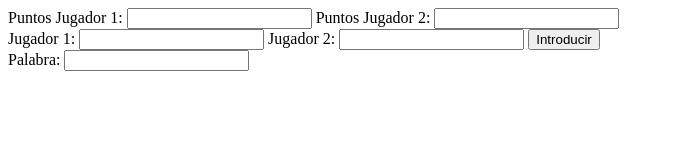
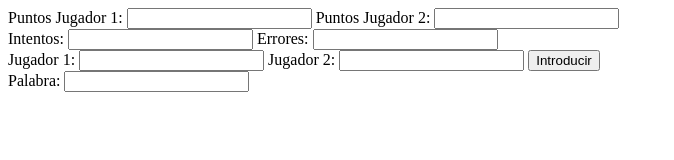
Before and after one commit to jonathanmartirubio/AppAhorcadoJS, a plain HTML site: page ahorcado.html in a window 1280 px wide. Shown: the whole page, without its empty margins (0-674 px from the left). Drawn offline with Linux system fonts and the light colour scheme.

Commit message:
form contador de errores y letras erroneas

```diff
--- a/ahorcado.html
+++ b/ahorcado.html
@@ -18,6 +18,10 @@
         <div id="form-puntuaciones">
             Puntos Jugador 1: <input type="text" readonly name="pts-j1" id="pts-j1"/>
             Puntos Jugador 2: <input type="text" readonly name="pts-j2" id="pts-j2"/>
+        </div>
+        <div id="form-letras-error" style="display:block;">
+            Intentos: <input type="text" readonly name="cont-intentos" id="cont-intentos"/>
+            Errores: <input type="text" readonly name="letras-erroneas" id="letras-erroneas"/>
         </div>
         <div id="form-nombres" style="display:block;">
             Jugador 1: <input type="text" name="jugador1" id="jugador1"/>
```
